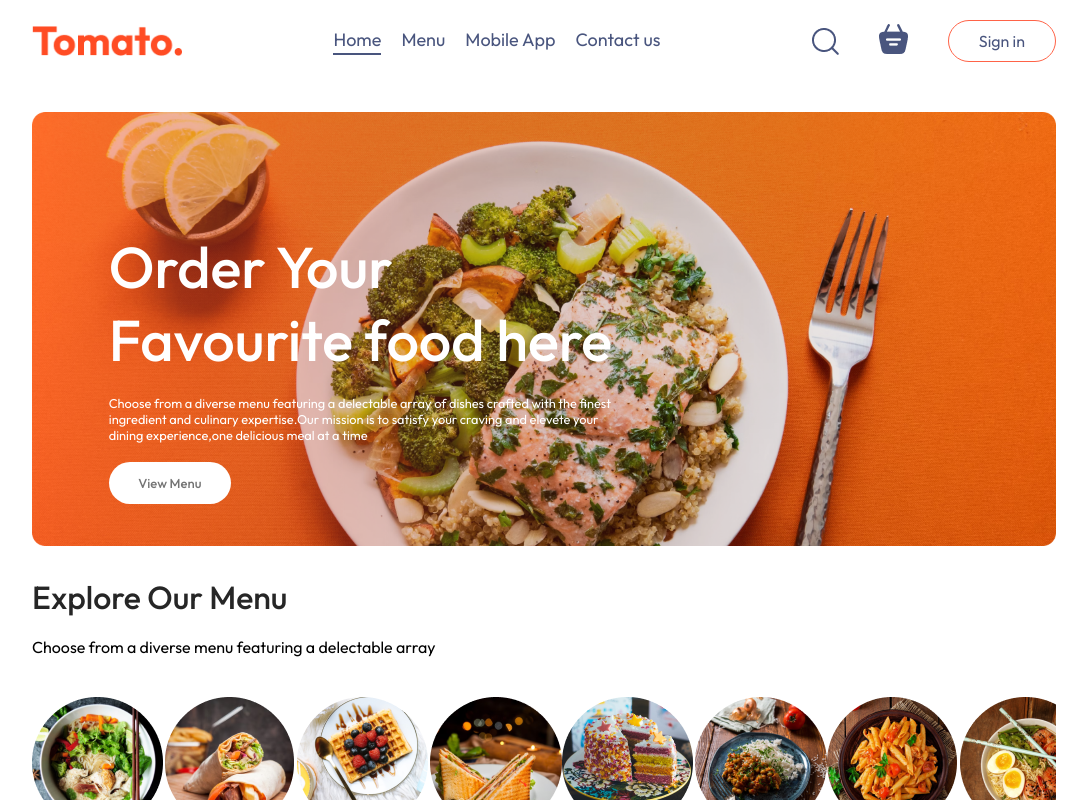
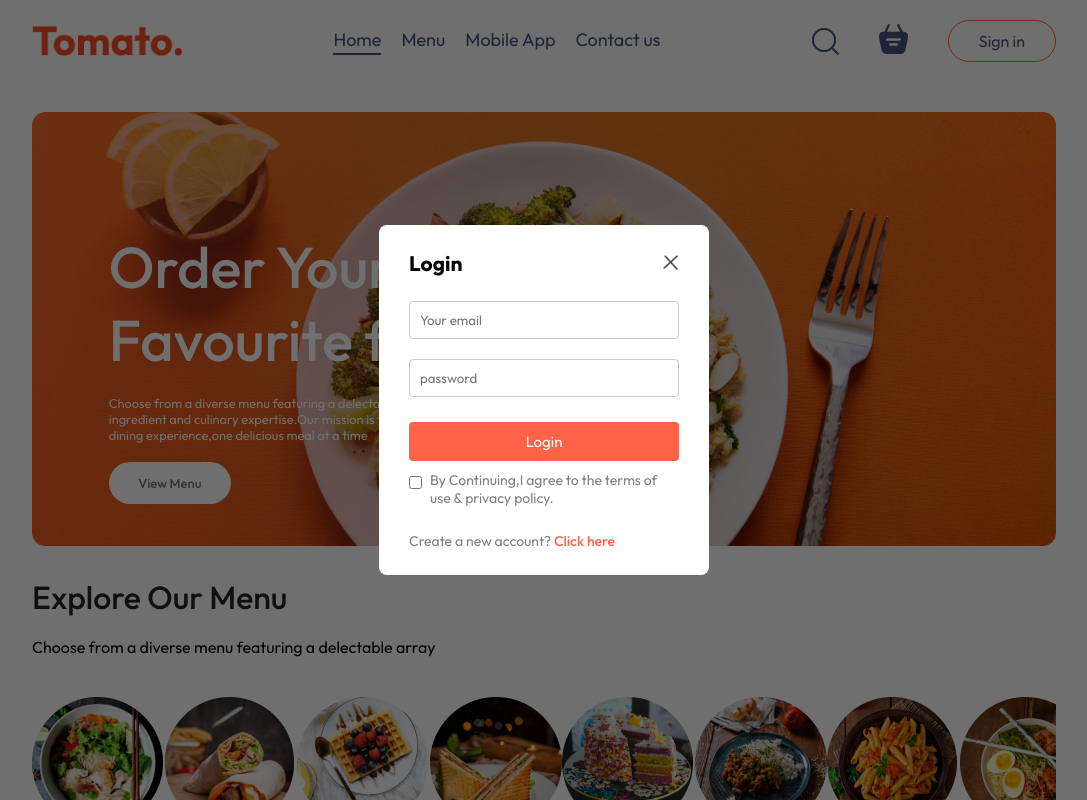
Before and after one commit to SHIVAKUMAR-KS/Food_Delivery_App, a React (Vite) app in the folder frontend/: page / in a window 1280 px wide. Both pictures are taken after a click on the button "Sign in". Shown: the top 800 px of the page, without its empty margins (96-1183 px from the left). Built offline with nearby package versions, Linux system fonts and the light colour scheme.

Commit message:
done with login and signup page

```diff
--- a/frontend/src/App.jsx
+++ b/frontend/src/App.jsx
@@ -1,16 +1,22 @@
-import React from 'react'
+import React, { useState } from 'react'
 import Navbar from './components/Navbar/Navbar'
 import { Route,Routes } from 'react-router-dom'
 import Cart from './pages/Cart/Cart'
 import PlaceOrder from './pages/PlaceOrder/PlaceOrder'
 import Home from './pages/Home/Home'
 import Footer from './components/Footer/Footer'
+import LoginPopup from './components/LoginPopup/LoginPopup'
 
 const App = () => {
+
+  const [showLogin,setShowLogin] =useState(false)
+
+
   return (
     <>
+    {showLogin?<LoginPopup setShowLogin={setShowLogin}/>:<></>}
      <div className='app'>
-      <Navbar/>
+      <Navbar setShowLogin={setShowLogin} />
        <Routes>
         <Route path='/' element={<Home/>} />
         <Route path='/cart' element={<Cart/>} />
--- /dev/null
+++ b/frontend/src/components/LoginPopup/LoginPopup.css
@@ -0,0 +1,66 @@
+.login-popup{
+    position: absolute;
+    z-index: 1;
+    width: 100%;
+    height: 100%;
+    background-color: #00000090;
+    display: grid;
+}
+.login-popup-container{
+    place-self: center;
+    width: max(23vw,330px);
+    color: #808080;
+    background-color: white;
+    display: flex;
+    flex-direction: column;
+    gap: 25px;
+    padding: 25px 30px;
+    border-radius: 8px;
+    font-size: 14px;
+    animation: fadeIn 0.5s;
+}
+.login-popup-title{
+    display: flex;
+    justify-content: space-between;
+    align-items: center;
+    color: black;
+}
+.login-popup-title img{
+    width: 16px;
+    cursor: pointer;
+}
+.login-popup-inputs{
+    display: flex;
+    flex-direction: column;
+    gap: 20px;
+}
+.login-popup-inputs input{
+    outline: none;
+    border: 1px solid #c9c9c9;
+    padding: 10px;
+    border-radius: 4px;
+}
+.login-popup-container button{
+    border: none;
+    padding: 10px;
+    border-radius: 4px;
+    color: white;
+    background-color: tomato;
+    font-size: 15px;
+    cursor: pointer;
+}
+.login-popup-condition{
+    display: flex;
+    align-items: start;
+    gap: 8px;
+    margin-top: -15px;
+
+}
+.login-popup-condition input{
+    margin-top: 5px;
+}
+.login-popup p span{
+    color: tomato;
+    font-weight: 500;
+    cursor: pointer;
+}
--- /dev/null
+++ b/frontend/src/components/LoginPopup/LoginPopup.jsx
@@ -0,0 +1,41 @@
+import React, { useState } from 'react'
+import './LoginPopup.css'
+import { assets } from '../../assets/assets'
+
+const LoginPopup = ({setShowLogin}) => {
+
+    const [currState,setCurrentState] =useState("Login")
+
+  return (
+    <div className='login-popup'>
+        <form className="login-popup-container">
+            <div className="login-popup-title">
+                <h2>{currState}</h2>
+                <img onClick={()=>setShowLogin(false)} src={assets.cross_icon} alt="" />
+            </div>
+            <div className="login-popup-inputs">
+               {currState ==="Login"?<></>:<input type="text" placeholder="Your name" required/>}
+                <input type="email" placeholder='Your email' required/>
+                <input type="password" placeholder='password' required/>
+
+
+            </div>
+            <button>{currState==="Sign Up"?"Create account":"Login"}</button>
+            <div className="login-popup-condition">
+                <input type="checkbox" required/>
+                <p>By Continuing,I agree to the terms of use & privacy policy. </p>
+            </div>
+            {
+                currState==="Login"
+                ?<p>Create a new account? <span onClick={()=>setCurrentState("Sign Up")}>Click here</span></p>
+                :<p>Already habe an account? <span onClick={()=>setCurrentState("Login")}>Login here</span></p>
+
+
+            }
+
+        </form>
+    </div>
+  )
+}
+
+export default LoginPopup
--- a/frontend/src/components/Navbar/Navbar.jsx
+++ b/frontend/src/components/Navbar/Navbar.jsx
@@ -1,18 +1,19 @@
 import React, { useState } from 'react'
 import './Navbar.css'
 import { assets } from '../../assets/assets'
+import {Link} from 'react-router-dom'
 
-const Navbar = () => {
+const Navbar = ({setShowLogin}) => {
   const [menu,setMenu] =useState("Home")
 
   return (
     <div className='navbar'>
         <img src={assets.logo} alt="" className='logo' />
         <ul className='navbar-menu'>
-          <li onClick={()=>setMenu("Home")} className={menu =="Home"?"active":""}>Home</li>
-          <li onClick={()=>setMenu("Menu")} className={menu =="menu"?"active":""}>Menu</li>
-          <li onClick={()=>setMenu("Mobile App")} className={menu=="Mobile App"?"active":""}>Mobile App</li>
-          <li onClick={()=>setMenu("Contact us")} className={menu=="Contct us"?"active":""}>Contact us</li>
+          <Link to='/' onClick={()=>setMenu("Home")} className={menu =="Home"?"active":""}>Home</Link>
+          <a href='#explore-menu' onClick={()=>setMenu("Menu")} className={menu =="menu"?"active":""}>Menu</a>
+          <a href='#app-download' onClick={()=>setMenu("Mobile App")} className={menu=="Mobile App"?"active":""}>Mobile App</a>
+          <a href='#footer' onClick={()=>setMenu("Contact us")} className={menu=="Contct us"?"active":""}>Contact us</a>
 
         </ul>
         <div className="navbar-right">
@@ -21,7 +22,7 @@
             <img src={assets.basket_icon} alt="" />
             <div className="dot"></div>
           </div>
-          <button>Sign in</button>
+          <button onClick={()=>setShowLogin(true)}>Sign in</button>
         </div>
     </div>
   )
--- a/frontend/src/index.css
+++ b/frontend/src/index.css
@@ -5,6 +5,7 @@
   margin: 0;
   box-sizing: border-box;
   font-family: Outfit;
+  scroll-behavior: smooth;
 
 }
 body{
```
